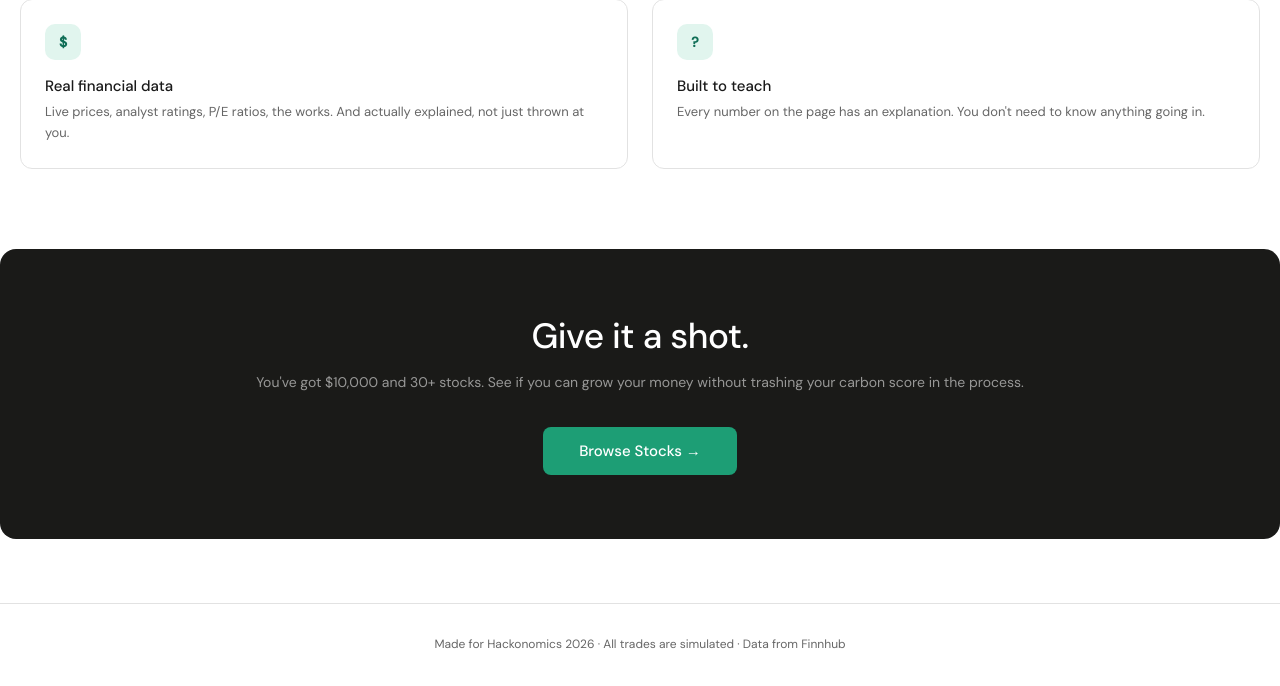
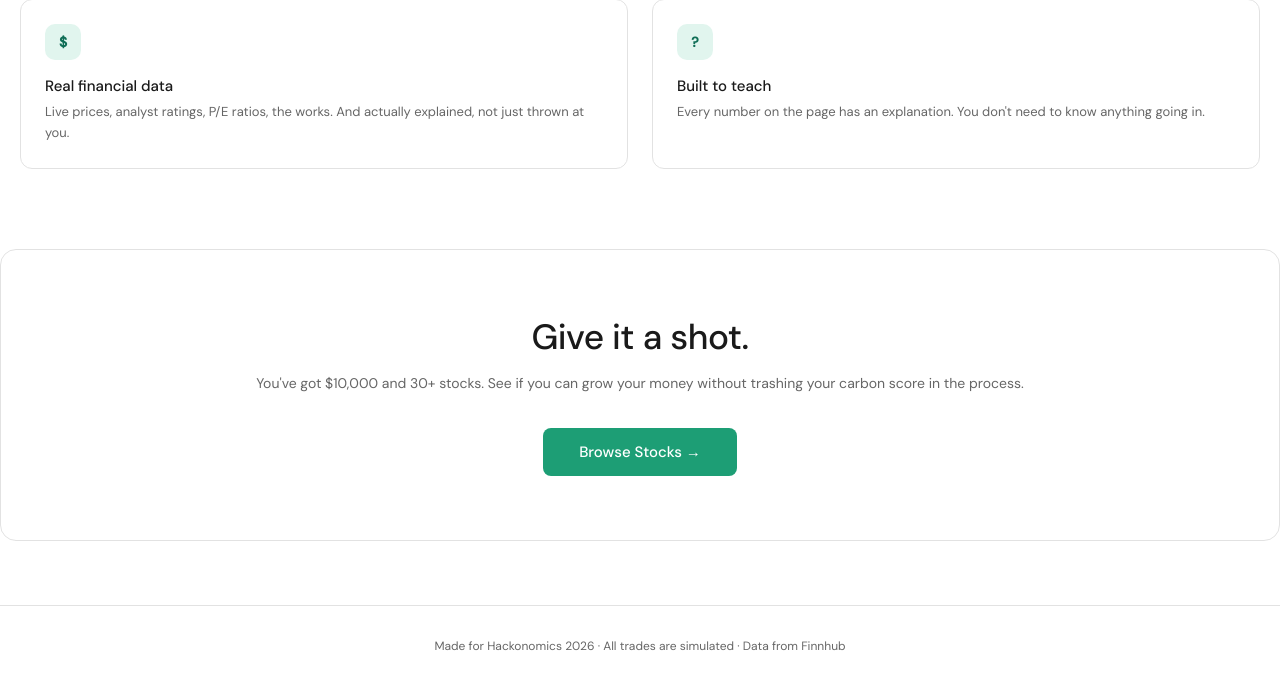
Before and after one commit to nebeux/eco, a Flask app: page / in a window 1280 px wide. Shown: the part 1442-2128 px from the top of the page. Before the commit the page ends 2091 px from the top, so only its background shows below. Run offline with Flask 3, Linux system fonts and the light colour scheme.

Commit message:
Update index.html

```diff
--- a/templates/index.html
+++ b/templates/index.html
@@ -195,15 +195,16 @@
 
   /* ── cta ── */
   .cta-section {
-    text-align: center;
-    padding: 4rem 2rem;
-    background: #1a1a18;
-    border-radius: 16px;
-    margin-bottom: 4rem;
-    animation: fadeUp 0.4s ease 0.1s both;
-  }
-  .cta-section h2 { font-size: clamp(1.5rem, 3vw, 2.2rem); font-weight: 500; color: #ffffff; letter-spacing: -0.5px; margin-bottom: 0.75rem; }
-  .cta-section p { font-size: 14px; color: rgba(255,255,255,0.55); margin-bottom: 2rem; line-height: 1.7; }
+  background: var(--card-bg);
+  border: 0.5px solid var(--border);
+  border-radius: 16px;
+  text-align: center;
+  padding: 4rem 2rem;
+  margin-bottom: 4rem;
+  animation: fadeUp 0.4s ease 0.1s both;
+}
+.cta-section h2 { font-size: clamp(1.5rem, 3vw, 2.2rem); font-weight: 500; color: var(--text); letter-spacing: -0.5px; margin-bottom: 0.75rem; }
+.cta-section p { font-size: 14px; color: var(--muted); margin-bottom: 2rem; line-height: 1.7; }
   .cta-section .btn-primary { background: var(--green); font-size: 15px; padding: 14px 36px; }
   .cta-section .btn-primary:hover { background: #25c48f; }
 
```
